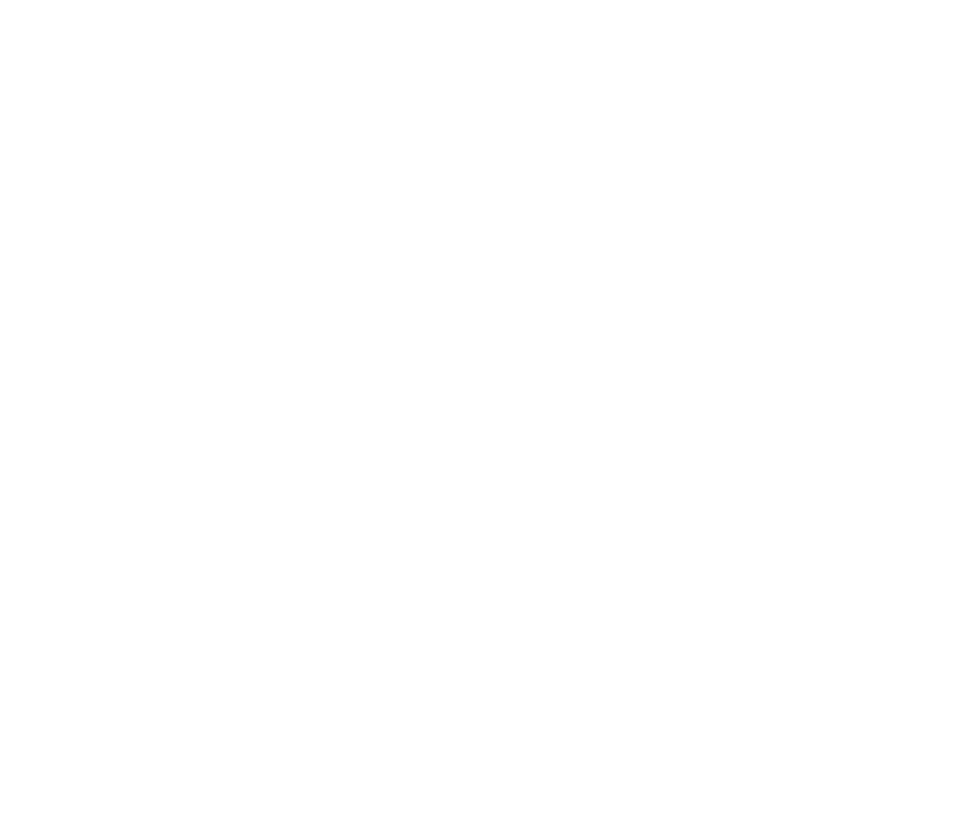
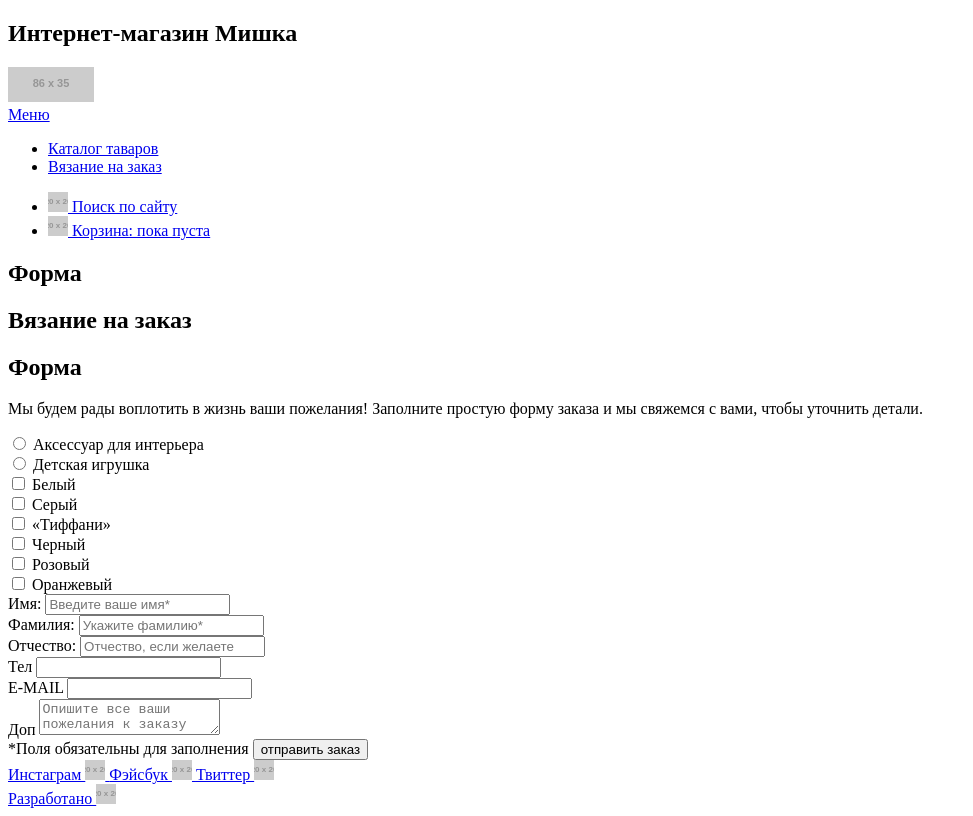
Before and after one commit to emptyform/282773-mishka, a website: page form.html in a window 1280 px wide. Shown: the whole page, without its empty margins (0-973 px from the left). Drawn offline with Linux system fonts and the light colour scheme; placeholder pictures from the web are drawn by us.

Commit message:
Сверстана форма

```diff
--- a/form.html
+++ b/form.html
@@ -0,0 +1,143 @@
+<!DOCTYPE html>
+<html lang="ru">
+<head>
+  <meta charset="UTF-8">
+  <meta name="viewport" content="width=device-width, initial-scale=1">
+  <meta name="description" content="Интернет-магазин Мишка. Вязаная одежда и аксессуары для всей семьи: женская, мужская и детская.">
+  <meta name="keywords" content="эксклюзивная вязаная одежда, вязаная одежда, вязаная одежда купить, магазин вязаной одежды, вязаный шарф, вязаная одежда +от производителя, вязаная одежда +для женщин, вязаная одежда интернет магазин, модная вязаная одежда, собака одежда, кукла одежда, вязаный трикотаж, купить вязаную">
+  <title>HTML Academy: Мишка-Форма</title>
+</head>
+<body>
+  <header class="page-header">
+    <div class="page-header__inner">
+      <h2>Интернет-магазин Мишка</h2><!-- Будет скрыто -->
+      <a href="index.html" class="logo  page-header__logo">
+        <img src="http://placehold.it/86x35" width="86" height="35" alt="Лого Mishka">
+      </a>
+      <nav class="main-nav">
+        <a href="#" class="main-nav__toggle  main-nav__toggle--close"><span>Меню</span></a>
+        <div class="main-nav__dropdown">
+          <ul class="main-nav__list  main-nav__list--main">
+            <li class="main-nav__item"><a href="catalog.html">Каталог таваров</a></li>
+            <li class="main-nav__item"><a href="#">Вязание на заказ</a></li>
+          </ul>
+          <ul class="main-nav__list  main-nav__list--user">
+            <li class="main-nav__item">
+              <a href="#">
+                <img src="http://placehold.it/20x20" width="20" height="20" alt="">
+                Поиск по сайту
+              </a>
+            </li>
+            <li class="main-nav__item">
+              <a href="#">
+                <img src="http://placehold.it/20x20" width="20" height="20" alt="">
+                Корзина: пока пуста
+              </a>
+            </li>
+          </ul>
+        </div>
+      </nav>
+    </div>
+  </header>
+  <div class="form-content">
+    <section class="form-promo">
+      <h2>Форма</h2><!-- Скрыто -->
+      <div class="form-promo__inner">
+        <h1>Вязание на заказ</h1>
+      </div>
+    </section>
+    <section class="form">
+      <h2>Форма</h2><!-- Скрыто -->
+      <p class="form__descr">
+        Мы будем рады воплотить в жизнь ваши пожелания! Заполните простую форму заказа и мы свяжемся с вами, чтобы уточнить детали.
+      </p>
+      <form action="https://echo.htmlacademy.ru/" method="POST">
+        <div class="form__type">
+          <div class="form__type-item">
+            <input type="radio" name="type1" id="type-field1">
+            <label for="type-field1" class="form__type-text">Аксессуар для интерьера</label>
+          </div>
+          <div class="form__type-item">
+            <input type="radio" name="type1" id="type-field2">
+            <label for="type-field2" class="form__type-text">Детская игрушка</label>
+          </div>
+        </div>
+        <div class="form__color">
+          <div class="form__color-item">
+            <input type="checkbox" id="color-field1">
+            <label for="color-field1" class="form__color-text">Белый</label>
+          </div>
+          <div class="form__color-item">
+            <input type="checkbox" id="color-field2">
+            <label for="color-field2" class="form__color-text">Серый</label>
+          </div>
+          <div class="form__color-item">
+            <input type="checkbox" id="color-field3">
+            <label for="color-field3" class="form__color-text">«Тиффани»</label>
+          </div>
+          <div class="form__color-item">
+            <input type="checkbox" id="color-field4">
+            <label for="color-field4" class="form__color-text">Черный</label>
+          </div>
+          <div class="form__color-item">
+            <input type="checkbox" id="color-field5">
+            <label for="color-field5" class="form__color-text">Розовый</label>
+          </div>
+          <div class="form__color-item">
+            <input type="checkbox" id="color-field6">
+            <label for="color-field6" class="form__color-text">Оранжевый</label>
+          </div>
+        </div>
+        <div class="form-username">
+          <div class="form-username__item">
+            <label for="name-field" class="form-username__item-title">Имя:</label>
+            <input type="text" name="name" id="name-field" class="form-username__input" placeholder="Введите ваше имя*" required>
+          </div>
+          <div class="form-username__item">
+            <label for="lastname-field" class="form-username__item-title">Фамилия:</label>
+            <input type="text" name="last-name" id="lastname-field" class="form-username__input" placeholder="Укажите фамилию*" required>
+          </div>
+          <div class="form-username__item">
+            <label for="middlename-field" class="form-username__item-title">Отчество:</label>
+            <input type="text" name="middle-name" id="middlename-field" class="form-username__input" placeholder="Отчество, если желаете">
+          </div>
+        </div>
+        <div class="form__tel">
+          <label for="tel-field" class="form__tel-title">Тел</label>
+          <input type="tel" name="tel" id="tel-field" class="form__tel-input">
+        </div>
+        <div class="form__email">
+          <label for="email-field" class="form__email-title">E-MAIL</label>
+          <input type="email" name="email" id="email-field" class="form__email-input">
+        </div>
+        <div class="form__additionally">
+          <label for="additionally-field" class="form__additionally-title">Доп</label>
+          <textarea name="additionally" id="additionally-field" class="form__additionally-input" placeholder="Опишите все ваши пожелания к заказу"></textarea>
+        </div>
+        <span>*Поля обязательны для заполнения</span>
+        <button type="submit" class="btn form__btn">отправить заказ</button>
+      </form>
+    </section>
+  </div>
+  <footer class="page-footer">
+      <div class="page-footer__inner">
+        <div class="page-footer__social-list  social-links">
+          <a href="#" class="social-links__item  social-links__item--i">Инстаграм
+            <img src="http://placehold.it/20x20" width="20" height="20" alt="">
+          </a>
+          <a href="#" class="social-links__item  social-links__item--f">Фэйсбук
+            <img src="http://placehold.it/20x20" width="20" height="20" alt="">
+          </a>
+          <a href="#" class="social-links__item  social-links__item--tw">Твиттер
+            <img src="http://placehold.it/20x20" width="20" height="20" alt="">
+          </a>
+        </div>
+        <div class="page-footer__copyright">
+          <a href="https://htmlacademy.ru/intensive/adaptive" class="page-footer__copyright-item">Разработано
+            <img src="http://placehold.it/20x20" width="20" height="20" alt="Html academy">
+          </a>
+        </div>
+      </div>
+    </footer>
+</body>
+</html>
```
Also changed, not shown: catalog.html (+2 -2 lines).
